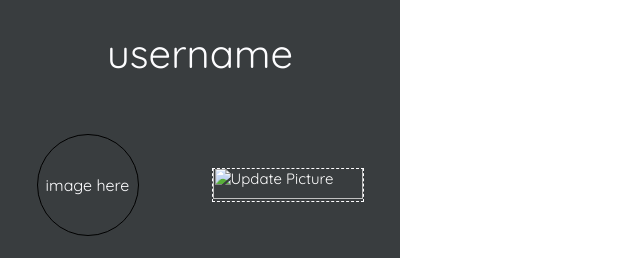
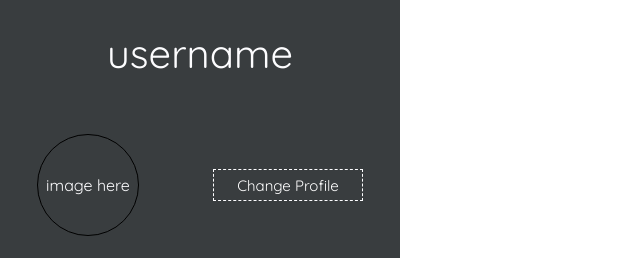
Before and after one commit to MohamedSaberChkiri/vue-digital-products-store, a Vue app: page /user in a window 1280 px wide. Shown: the top 258 px of the page, without its empty margins (0-640 px from the left). Built offline with nearby package versions, Linux system fonts and the light colour scheme.

Commit message:
working on the user profile ...

```diff
--- a/src/router/index.js
+++ b/src/router/index.js
@@ -63,7 +63,7 @@ const routes = [
       },
       {
         path : '/user/ChangePassword',
-        name : 'mp',
+        name : 'cp',
         component : ()=> import('../components/userlinkscomponents/ChangePassword.vue')
       },
       {
--- a/src/views/UserProfile.vue
+++ b/src/views/UserProfile.vue
@@ -9,15 +9,16 @@
 
         <div class="profile-picture">
               <div class="image">image here</div>
-              <input class="update-image" type="image" value="Update Picture" style="color : white; font-size: 15px ;">
+
+              <button class="update-image"   style="color : white; font-size: 15px ;">Change Profile</button>
         </div>
 
         <div class="links-container">
 
-            <router-link to="#" class="button">PERSONAL DETAILS</router-link >
-            <router-link  to="#" class="button">MY PRODUCTS</router-link >
-            <router-link to="#" class="button" >PAYMENT METHODS</router-link >
-            <router-link  to="#" class="button" >CHANGE PASSWORD</router-link >
+            <router-link to="/user/PersonalDetails" class="button">PERSONAL DETAILS</router-link >
+            <router-link  to="/user/MyProducts" class="button">MY PRODUCTS</router-link >
+            <router-link to="/user/PaymentMethod" class="button" >PAYMENT METHODS</router-link >
+            <router-link  to="/user/ChangePassword" class="button" >CHANGE PASSWORD</router-link >
 
         </div>
 
@@ -55,6 +56,8 @@ export default {
   border: 1px dashed #FDFDFF;
   display: flex;
   align-items: center;
+  background: transparent;
+  color: #FDFDFF;
   justify-content: center;
   height: 4vh;
   cursor: pointer;
```
